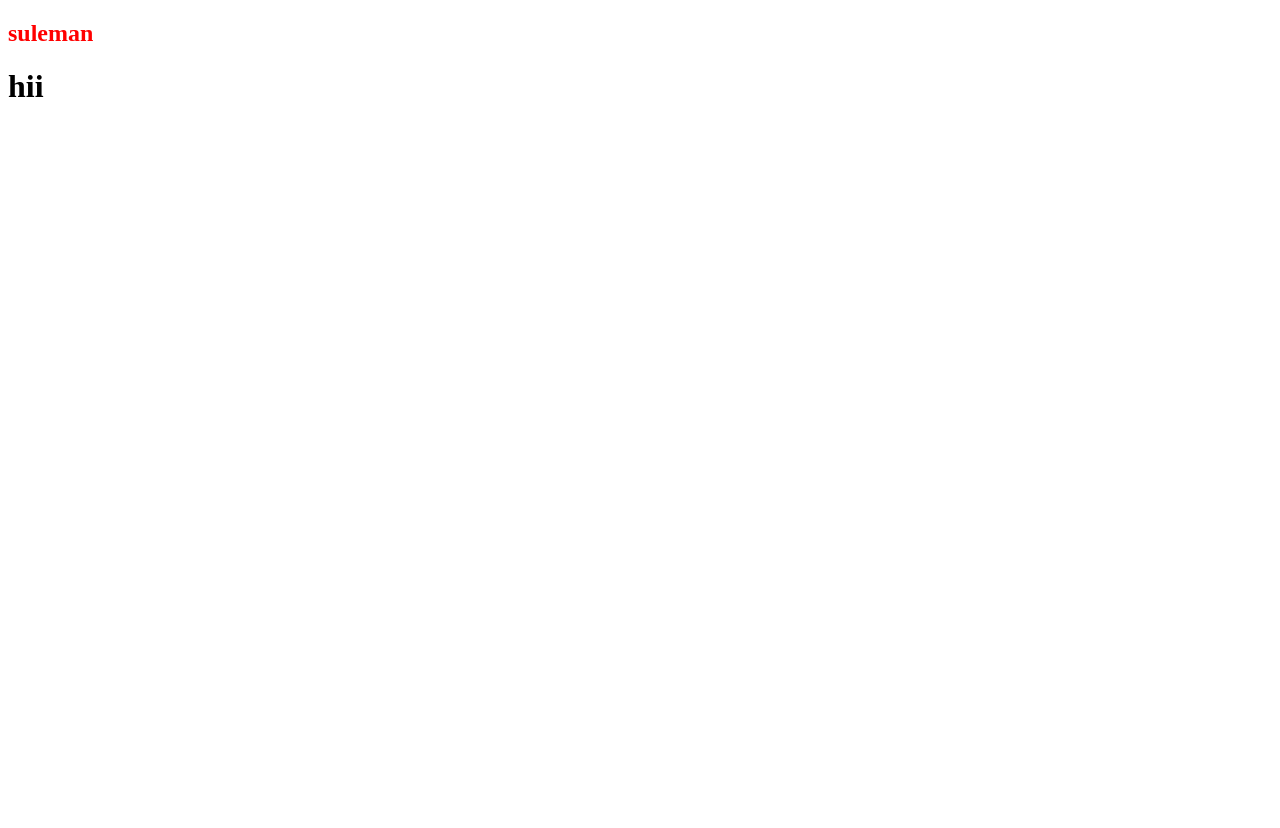
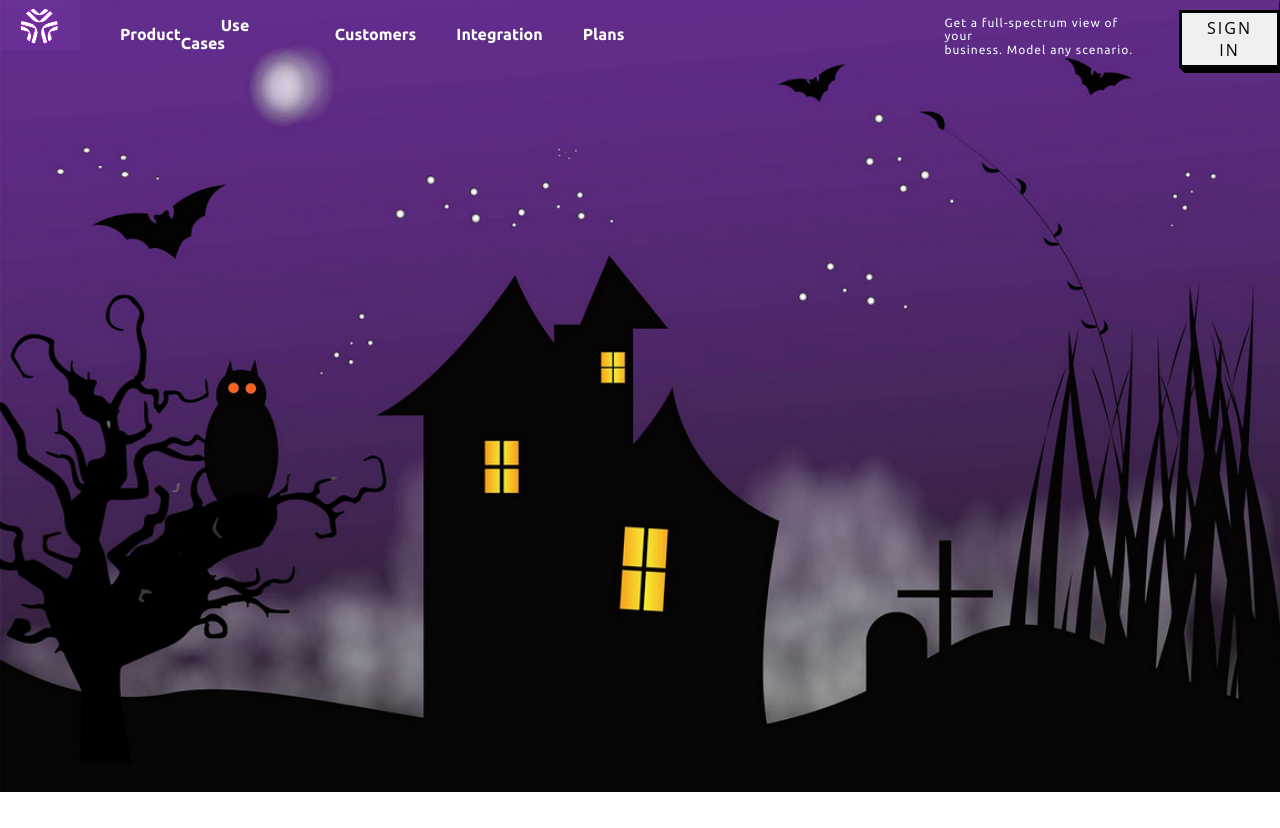
Before and after one commit to sulaiman0313/ubantu-test, a plain HTML site: page gittest/index.html in a window 1280 px wide. After the commit the page ends 800 px from the top, so only its background shows below. Drawn offline with Linux system fonts and the light colour scheme.

Commit message:
hotel transylvania

```diff
--- a/gittest/index.html
+++ b/gittest/index.html
@@ -1,14 +1,51 @@
 <!DOCTYPE html>
 <html lang="en">
+
 <head>
     <meta charset="UTF-8">
     <meta name="viewport" content="width=device-width, initial-scale=1.0">
 
-    <title>Document</title>
+    <title>Hotel Transylvania</title>
+
+    <link rel="icon" href="logo.png" type="png">
     <link rel="stylesheet" href="style.css">
+    <link rel="preconnect" href="https://fonts.googleapis.com">
+    <link rel="preconnect" href="https://fonts.gstatic.com" crossorigin>
+    <link
+        href="https://fonts.googleapis.com/css2?family=Ubuntu:ital,wght@0,300;0,400;0,500;0,700;1,300;1,400;1,500;1,700&display=swap"
+        rel="stylesheet">
 </head>
+
 <body>
-    <h2>suleman</h2>
-    <h1>hii</h1>
+    <div class="container">
+        <div class="top">
+            <nav>
+                <ul class="logo">
+                    <li><a href="#">
+                            <img src="logo.png" alt="">
+                        </a></li>
+                </ul>
+                <ul class="menu">
+                    <li><a href="#">Product</a></li>
+                    <li><a href="#">Use Cases</a></li>
+                    <li><a href="#">Customers</a></li>
+                    <li><a href="#">Integration</a></li>
+                    <li><a href="#">Plans</a></li>
+                </ul>
+                <ul class="button">
+                    <div class="para">
+                        <p>Get a full-spectrum view of your</p>
+                        <p>business. Model any scenario.</p>
+                    </div>
+
+                    <div class="buttn">
+                        <button class="button-54">Sign in</button>
+                    </div>
+
+                </ul>
+            </nav>
+        </div>
+    </div>
 </body>
+
 </html>
--- a/gittest/style.css
+++ b/gittest/style.css
@@ -1,7 +1,99 @@
-body{
-   height: 100vh;
-   width: 100%;
+*{
+    padding: 0;
+    margin: 0;
+    box-sizing: border-box;
+    font-family: "Ubuntu", sans-serif;
 }
-h2{
-    color: red;
+.container{
+    background-image: url(bg.png);
+    height: 99vh;
+    width: 100%;
+    background-position: center;
+    background-size: cover;
 }
+nav{
+    /* border: 1px solid red; */
+    display: flex;
+}
+nav .logo img{
+    height: 50px;
+    width: 80px;
+    mix-blend-mode: color-dodge;
+}
+.menu{
+    display: flex;
+    justify-content: center;
+    align-items: center;
+}
+.menu li{
+    list-style: none;
+}
+.menu li a{
+    text-decoration: none;
+    color: white;
+    margin-left: 40px;
+    font-weight: 600;
+}
+.menu li a:hover{
+    transition: 0.5s ease-in all;
+    color: #FFD166;
+
+}
+.button{
+    /* border: 2px solid green; */
+    display: flex;
+    justify-content: center;
+    margin-left: 170px;
+
+}
+.para{
+    margin-top: 15px;
+    margin-left: 150px;
+}
+.para p{
+    /* border: 1px solid yellow; */
+    letter-spacing: 1px;
+    color: aliceblue;
+    font-size: 12px;
+    margin-top: 1px;
+
+
+}
+.buttn{
+    margin-left: 30px;
+    margin-top: 10px;
+
+}
+
+
+
+
+/* CSS */
+.button-54 {
+  font-family: "Open Sans", sans-serif;
+  font-size: 16px;
+  letter-spacing: 2px;
+  text-decoration: none;
+  text-transform: uppercase;
+  color: #000;
+  cursor: pointer;
+  border: 3px solid;
+  padding: 0.25em 0.5em;
+  box-shadow: 1px 1px 0px 0px, 2px 2px 0px 0px, 3px 3px 0px 0px, 4px 4px 0px 0px, 5px 5px 0px 0px;
+  position: relative;
+  user-select: none;
+  -webkit-user-select: none;
+  touch-action: manipulation;
+}
+
+.button-54:active {
+  box-shadow: 0px 0px 0px 0px;
+  top: 5px;
+  left: 5px;
+}
+
+@media (min-width: 768px) {
+  .button-54 {
+    padding: 0.25em 0.75em;
+  }
+}
```
Also changed, not shown: gittest/bg.png (added), gittest/logo.png (added), 1 other file.
